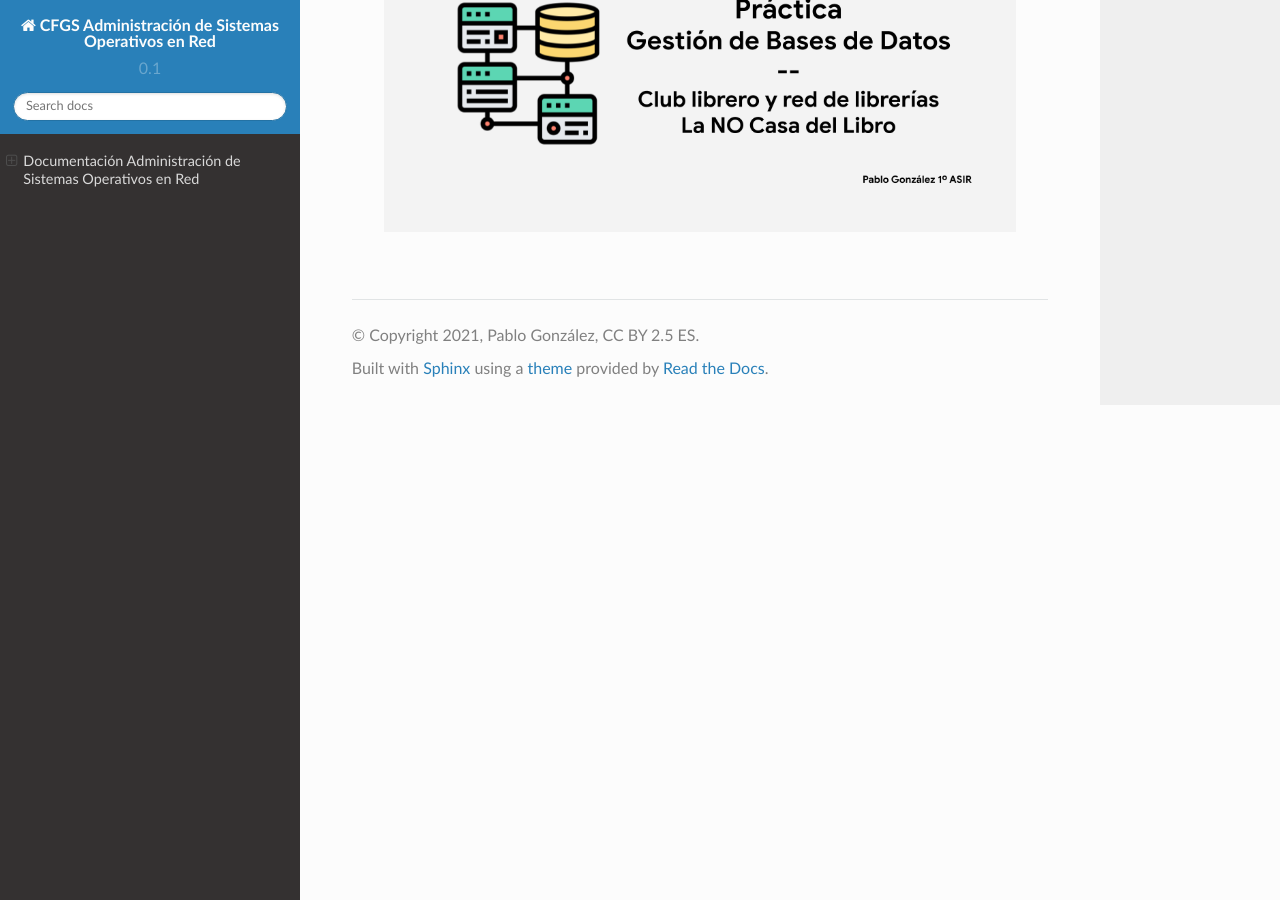
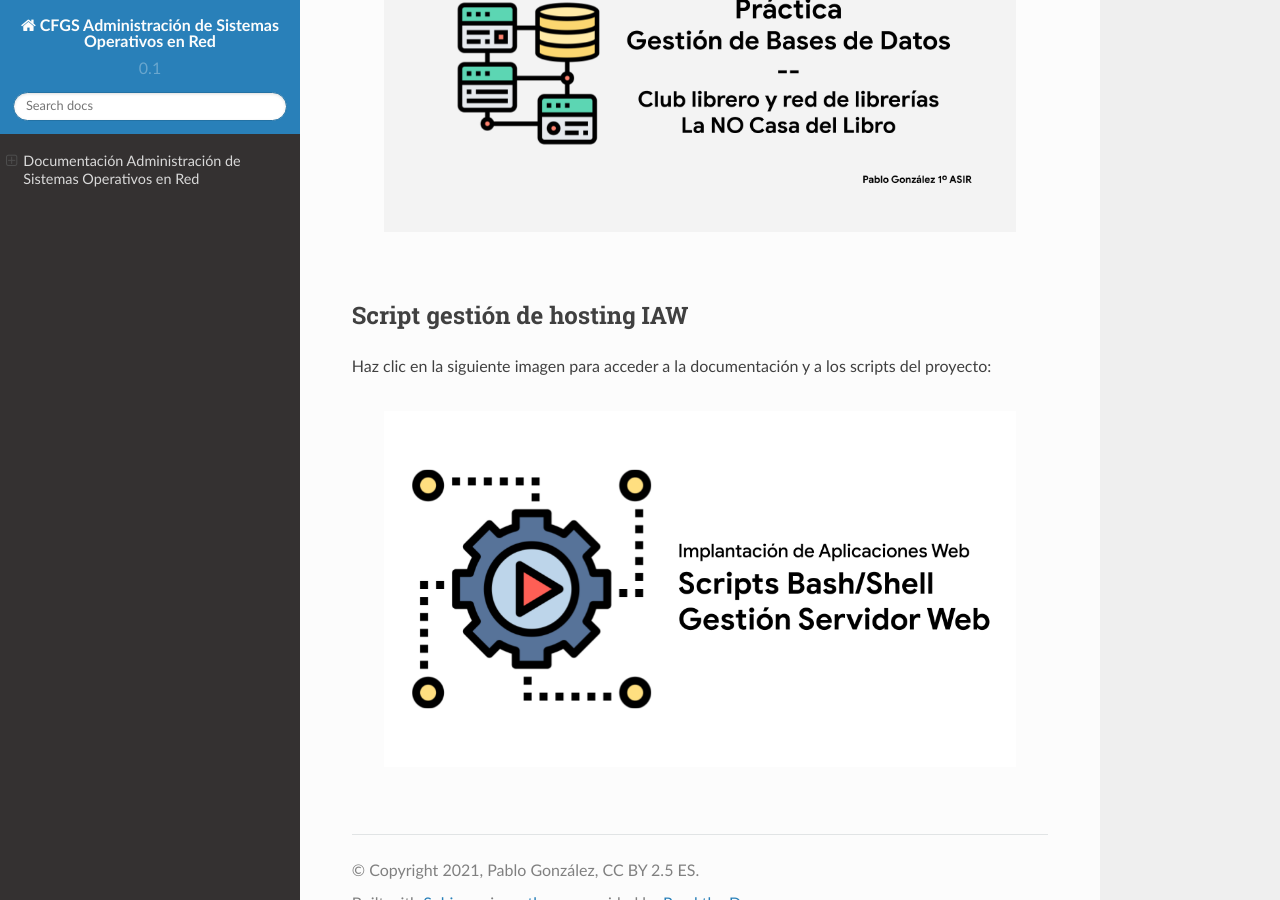
Before and after one commit to gonzaleztroyano/ASIR2-DOCS-MAIN, a Sphinx documentation site: the page built from docs/source/index.rst, in a window 1280 px wide and 900 px high, scrolled down 1692 px. Built offline with Sphinx 7.4.7 and the Read the Docs theme 2.0.0, drawn with Linux system fonts in a browser that asks for light colours.

Commit message:
Añadir SCRIPT IAW

```diff
--- a/docs/source/index.rst
+++ b/docs/source/index.rst
@@ -43,3 +43,14 @@ Haz clic en la siguiente imagen para acceder a la documentación:
     <div style="position: relative; margin: 2em; padding-bottom: 5%; height: 0; overflow: hidden; max-width: 100%; height: auto;">
        <a href="https://github.com/gonzaleztroyano/ASIR1-GBD-practicaglobal#contenido-del-repositorio" rel="noopener"><img src="https://raw.githubusercontent.com/gonzaleztroyano/ASIR2-DOCS-MAIN/main/docs/source/images/ASIR1-GBD-Logo,png.png" alt=""></a>
     </div>
+
+Script gestión de hosting IAW
+================================
+
+Haz clic en la siguiente imagen para acceder a la documentación y a los scripts del proyecto:
+
+.. raw:: html
+
+    <div style="position: relative; margin: 2em; padding-bottom: 5%; height: 0; overflow: hidden; max-width: 100%; height: auto;">
+       <a href="https://github.com/gonzaleztroyano/ASIR2-IAW-SCRIPT" rel="noopener"><img src="https://raw.githubusercontent.com/gonzaleztroyano/ASIR2-DOCS-MAIN/main/docs/source/images/ASIR2-iaw-script.png" alt=""></a>
+    </div>
```
Also changed, not shown: docs/source/acknowledgement.txt (line endings or trailing spaces), docs/source/images/ASIR2-iaw-script.png (added).
